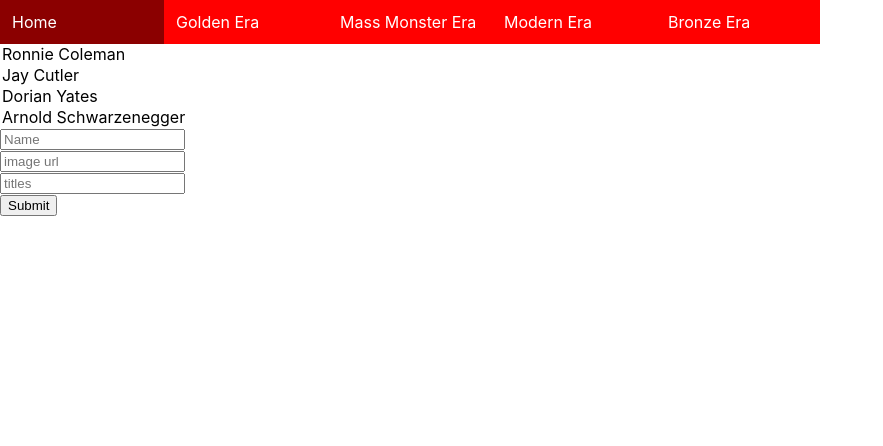
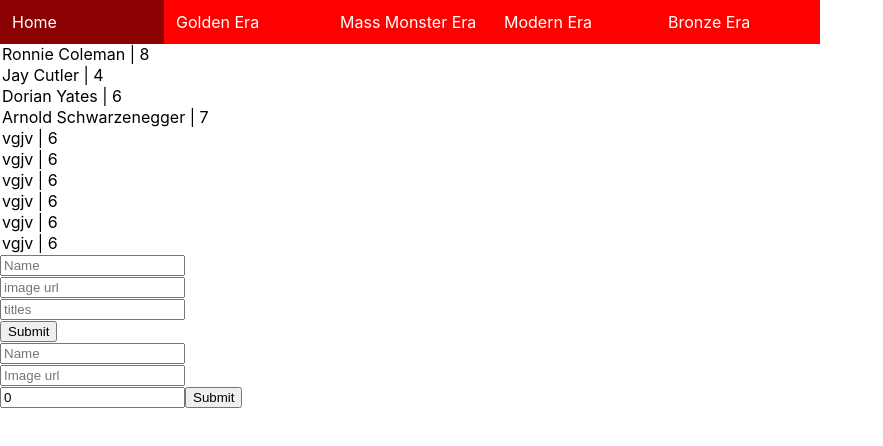
Before and after one commit to abrilchandler/phase-2-project, a React (Create React App) app: page / in a window 1280 px wide. Shown: the top 446 px of the page, without its empty margins (0-883 px from the left). Built offline with nearby package versions, Linux system fonts and the light colour scheme; data requests are answered from the project's data file.

Commit message:
in progress

```diff
--- a/db.json
+++ b/db.json
@@ -3,13 +3,13 @@
     {
       "id": "1",
       "name": "Ronnie Coleman",
-      "image": "",
+      "image": "https://encrypted-tbn0.gstatic.com/images?q=tbn:ANd9GcQVR6nBeIhWJw7aReZtDSIjR6eQsGZzSDxd8A&s",
       "titles": 8
     },
     {
       "id": "2",
       "name": "Jay Cutler",
-      "image": "",
+      "image": "https://image-cdn.essentiallysports.com/wp-content/uploads/Jay-Cutler-17-825x1065.jpg",
       "titles": 4
     },
     {
@@ -23,6 +23,42 @@
       "name": "Arnold Schwarzenegger",
       "image": "",
       "titles": 7
+    },
+    {
+      "id": "a778",
+      "name": "vgjv",
+      "image": "dt",
+      "titles": "6"
+    },
+    {
+      "id": "f38c",
+      "name": "vgjv",
+      "image": "",
+      "titles": "6"
+    },
+    {
+      "id": "df54",
+      "name": "vgjv",
+      "image": "",
+      "titles": "6"
+    },
+    {
+      "id": "4885",
+      "name": "vgjv",
+      "image": "",
+      "titles": "6"
+    },
+    {
+      "id": "c5ca",
+      "name": "vgjv",
+      "image": "",
+      "titles": "6"
+    },
+    {
+      "id": "af39",
+      "name": "vgjv",
+      "image": "",
+      "titles": "6"
     }
   ]
 }
--- a/src/components/AddForm.js
+++ b/src/components/AddForm.js
@@ -26,12 +26,12 @@
   return (
     <div>
       <section>
-        <form onSubmit={handleSubmit}>
+        <form onSubmit={handleSubmit} method="post">
         <input onChange={(e) => setName(e.target.value)} type="text" placeholder="Name" value={name}></input>
         <br></br>
-        <input onChange={(e) => setImage(e.target.value)} type="text" placeholder="Image url" value={image}></input>
+        <input onChange={(e) => setImage(e.target.value)} type="url" name="image url" placeholder="Image url" value={image}></input>
         <br></br>
-        <input onChange={(e) => setTitles(e.target.value)} type="number" placeholder="# of titles" value={titles}></input>
+        <input onChange={(e) => setTitles(e.target.value)} type="text" placeholder="# of titles" value={titles}></input>
         <button type="submit">Submit</button>
         </form>
       </section>
--- a/src/components/Home.js
+++ b/src/components/Home.js
@@ -1,4 +1,5 @@
 import React, {useEffect, useState} from "react";
+import AddForm from "./AddForm.js";
 
 function Home() {
 
@@ -11,14 +12,14 @@
     .then(data => {
       setData(data);
     });
-    }, []);
+    }, console.log("hi"), []);
 
 
     return (
       <div>
 
       {data && data.map(bodybuilder => (
-        <option key={bodybuilder.id} value={bodybuilder.id}>{bodybuilder.name}</option>
+        <option key={bodybuilder.id} value={bodybuilder.id}>{bodybuilder.name}  |  {bodybuilder.titles}</option>
       ))}
       <div>
       <section>
@@ -32,6 +33,7 @@
             <input type="submit"></input>
           </form>
         </section>
+        <AddForm />
       </div>
       </div>
 
```
